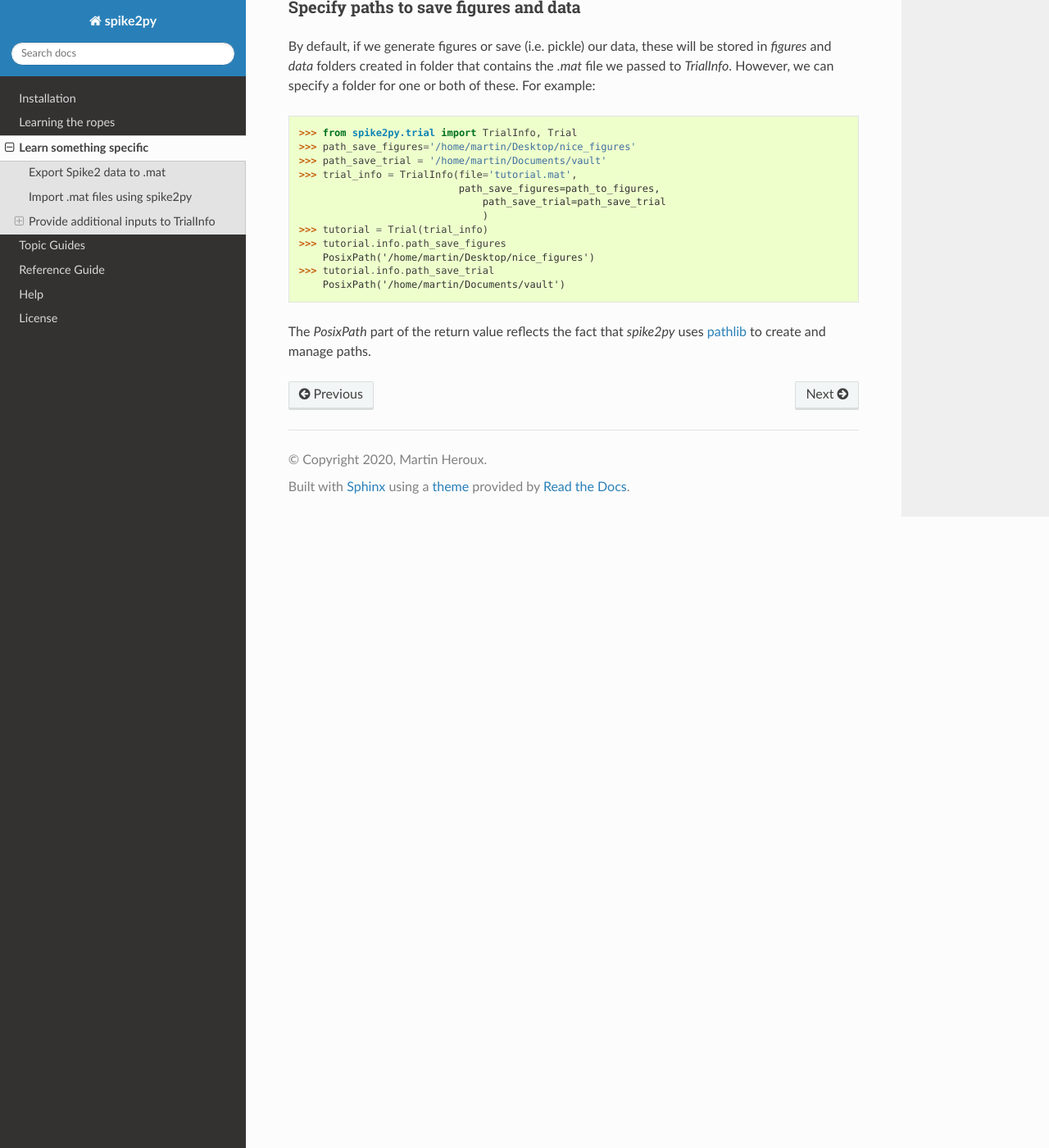
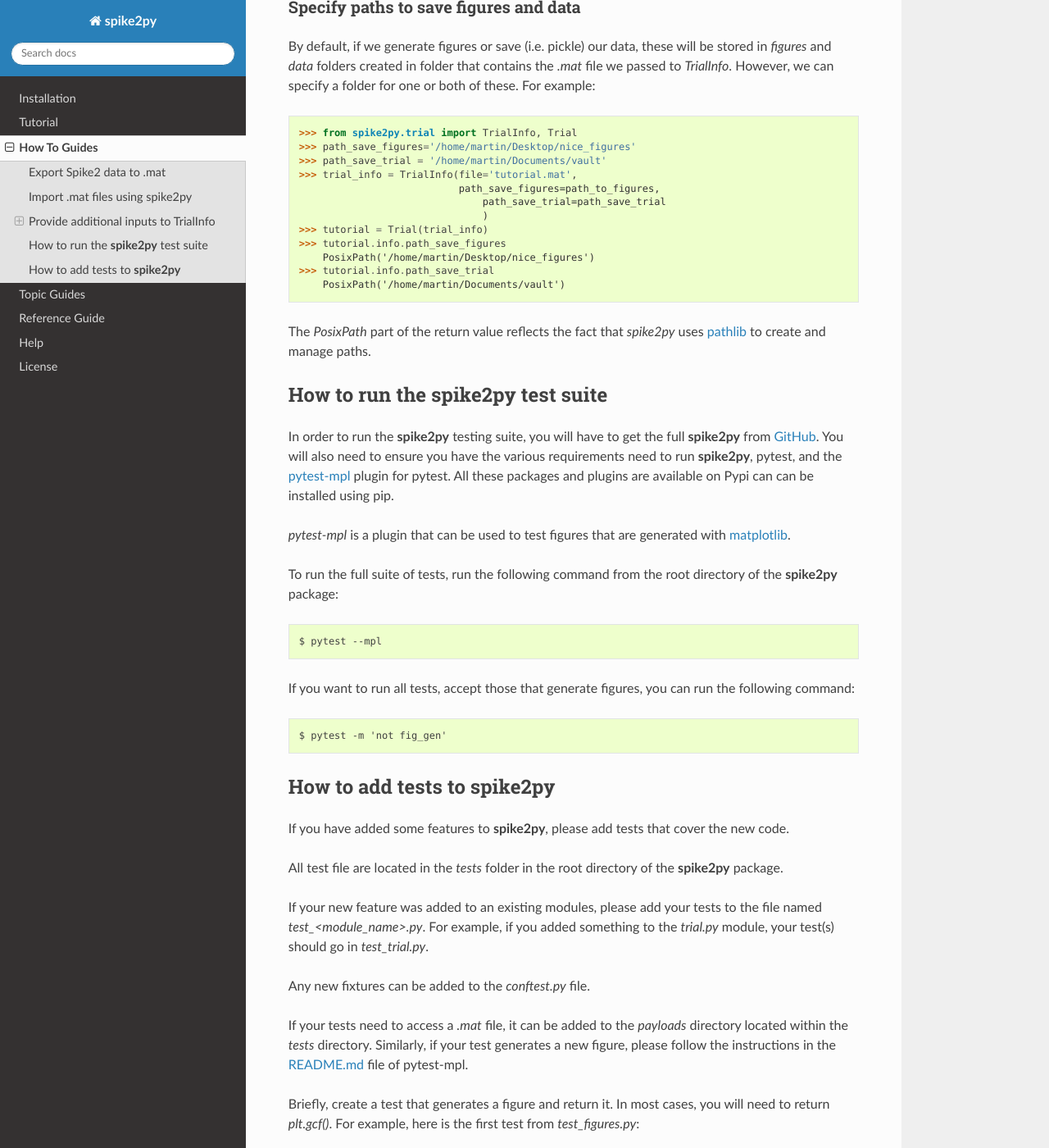
Before and after one commit to MartinHeroux/spike2py, a Sphinx documentation site: the page built from docs/source/pages/how_to_guides.rst, in a window 1280 px wide and 1400 px high, scrolled down 2520 px. Shown: the whole window at 82% size. Built offline with Sphinx 7.4.7 and the Read the Docs theme 2.0.0, drawn with Linux system fonts in a browser that asks for light colours; some of the changed text lies outside the part shown.

Commit message:
Add documentation on how to run and add tests

```diff
--- a/docs/source/pages/how_to_guides.rst
+++ b/docs/source/pages/how_to_guides.rst
@@ -1,5 +1,5 @@
-Learn something specific
-========================
+How To Guides
+=============
 
 .. _export:
 
@@ -137,6 +137,70 @@ By default, if we generate figures or save (i.e. pickle) our data, these will be
 
 The `PosixPath` part of the return value reflects the fact that *spike2py* uses `pathlib`_ to create and manage paths.
 
+How to run the **spike2py** test suite
+--------------------------------------
+In order to run the **spike2py** testing suite, you will have to get the full **spike2py** from
+`GitHub`_. You will also need to ensure you have the various requirements need to run **spike2py**,
+pytest, and the `pytest-mpl`_ plugin for pytest. All these packages and plugins are available
+on Pypi can can be installed using pip.
+
+`pytest-mpl` is a plugin that can be used to test figures that are generated with `matplotlib`_.
+
+To run the full suite of tests, run the following command from the root directory of the **spike2py**
+package:
+
+.. code-block:: shell
+
+    $ pytest --mpl
+
+If you want to run all tests, accept those that generate figures, you can run the following command:
+
+.. code-block::
+
+    $ pytest -m 'not fig_gen'
+
+
+How to add tests to **spike2py**
+--------------------------------
+If you have added some features to **spike2py**, please add tests that cover the new code.
+
+All test file are located in the `tests` folder in the root directory of the **spike2py** package.
+
+If your new feature was added to an existing modules, please add your tests to the file named
+`test_<module_name>.py`. For example, if you added something to the `trial.py` module, your test(s)
+should go in `test_trial.py`.
+
+Any new fixtures can be added to the `conftest.py` file.
+
+If your tests need to access a `.mat` file, it can be added to the `payloads` directory located within the `tests` directory. Similarly, if your test generates a new figure, please follow the
+instructions in the `README.md`_ file of pytest-mpl.
+
+Briefly, create a test that generates a figure and return it. In most cases, you will need to
+return `plt.gcf()`. For example, here is the first test from `test_figures.py`:
+
+.. code-block:: python
+
+    @pytest.mark.fig_gen
+    @pytest.mark.mpl_image_compare(baseline_dir=str(Path('.') / "baseline"))
+    def test_waveform(physiology_data):
+        trial_info = TrialInfo(physiology_data)
+        physiology = Trial(trial_info)
+        physiology.Abdo.plot()
+        return plt.gcf()
+
+After adding your new test, you will need to run the following command:
+
+.. code-block::
+
+    $ pytest --mpl-generate-path=tests/baseline
+
+This assumes you are running this command from the root directory of the **spike2py** package.
+It will generate and save the figure in the `baseline` directory. This is where all reference figures used to test **spike2py** are stored.
+
 
 .. _this Spike2 script: https://github.com/MartinHeroux/Spike2-batch-export-to-Matab
 .. _pathlib: https://docs.python.org/3/library/pathlib.html
+.. _GitHub: https://github.com/MartinHeroux/spike2py
+.. _pytest-mpl: https://pypi.org/project/pytest-mpl/
+.. _matplotlib: https://matplotlib.org/
+.. _README.md: https://github.com/matplotlib/pytest-mpl
--- a/docs/source/pages/tutorials.rst
+++ b/docs/source/pages/tutorials.rst
@@ -1,5 +1,5 @@
-Learning the ropes
-==================
+Tutorial
+========
 
 This tutorial will get you up and running with *spike2py* in 10 min.
 
```
